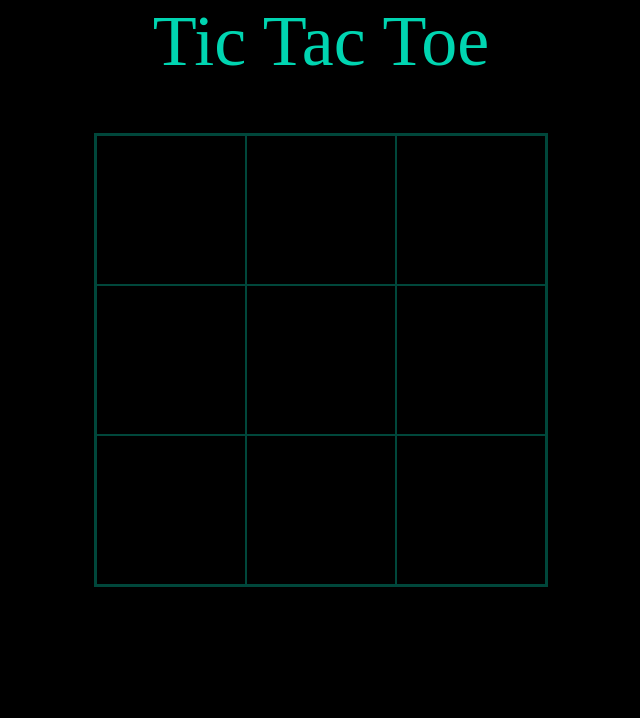
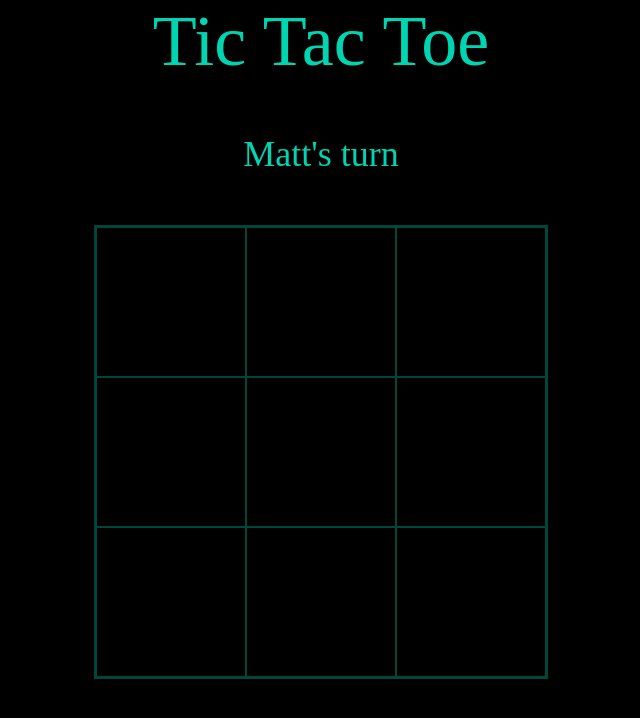
Before and after one commit to matta628/tic-tac-toe, a plain HTML site: page index.html in a window 1280 px wide. Shown: the whole page, without its empty margins (319-959 px from the left). Drawn offline with Linux system fonts and the light colour scheme.

Commit message:
Display which player's turn it is

```diff
--- a/game.js
+++ b/game.js
@@ -6,7 +6,7 @@ const Player = (name, color) => {
   return { getName, getColor };
 };
 
-const joe = Player('Jatt', '#fe5b5a');
+const joe = Player('Joe', '#fe5b5a');
 const matt = Player('Matt', '#00d5b1');
 
 const gameBoard = (() => {
@@ -58,17 +58,19 @@ const gameBoard = (() => {
 })();
 
 const displayController = (() => {
-  const update = () => {
+  const update = (currentPlayer) => {
     const cells = document.querySelectorAll('.cell');
     cells.forEach((cell) => {
       const row = +cell.dataset.row;
       const col = +cell.dataset.col;
       if (!gameBoard.cellEmpty(row, col)) {
         const player = gameBoard.getCellPlayer(row, col);
-        console.log(player);
         cell.style.backgroundColor = player.getColor();
       }
     });
+    const currentTurn = document.querySelector('.current-turn');
+    console.log(currentTurn);
+    currentTurn.textContent = `${currentPlayer.getName()}'s turn`;
   };
   return { update };
 })();
@@ -84,7 +86,7 @@ const game = ((player1, player2) => {
     if (!gameBoard.cellEmpty(row, col)) return;
     gameBoard.select(currentPlayer, row, col);
     currentPlayer = (currentPlayer === player1) ? player2 : player1;
-    displayController.update();
+    displayController.update(currentPlayer);
   };
 
   const setup = () => {
@@ -92,6 +94,7 @@ const game = ((player1, player2) => {
     cells.forEach((cell) => {
       cell.addEventListener('click', nextSelection.bind(this, cell));
     });
+    displayController.update(currentPlayer);
   };
   return { setup };
 })(matt, joe);
--- a/index.html
+++ b/index.html
@@ -10,6 +10,7 @@
 </head>
 <body>
   <div class="header-title">Tic Tac Toe</div>
+  <div class="current-turn"></div>
   <div class="board">
     <div class="cell" data-row="0" data-col="0"></div>
     <div class="cell" data-row="0" data-col="1"></div>
--- a/style.css
+++ b/style.css
@@ -18,6 +18,13 @@ body{
   text-align: center;
 }
 
+.current-turn{
+  color: #00d5b1;
+  font-size: 36px;
+  text-align: center;
+
+}
+
 .board{
   display: grid;
   grid: repeat(3, 150px)/ repeat(3, 150px);
```
